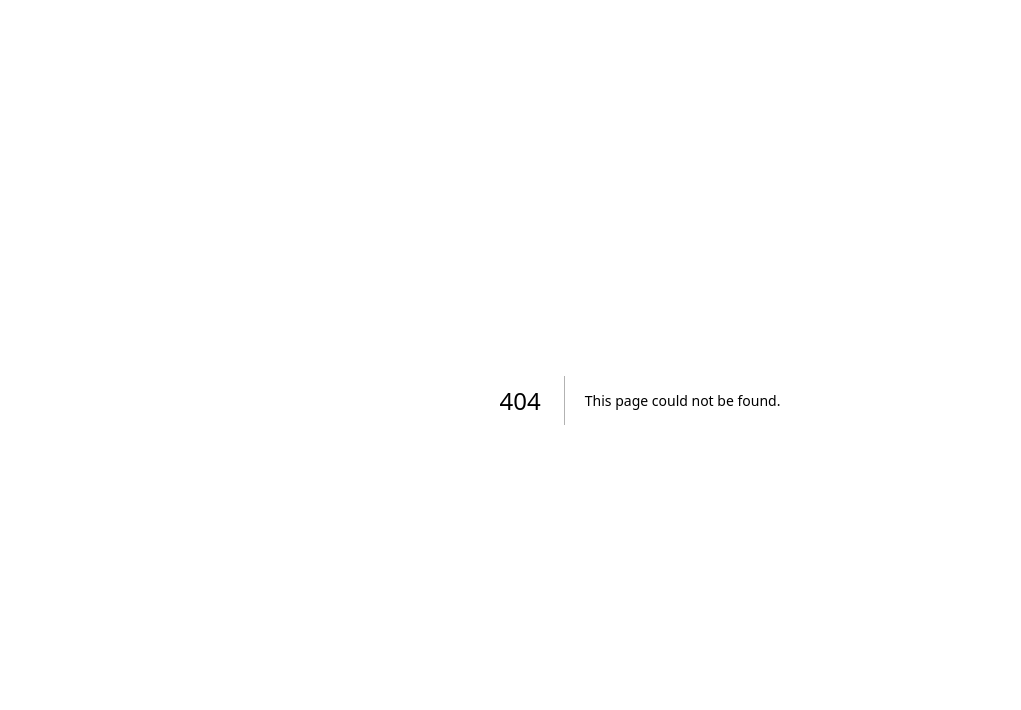
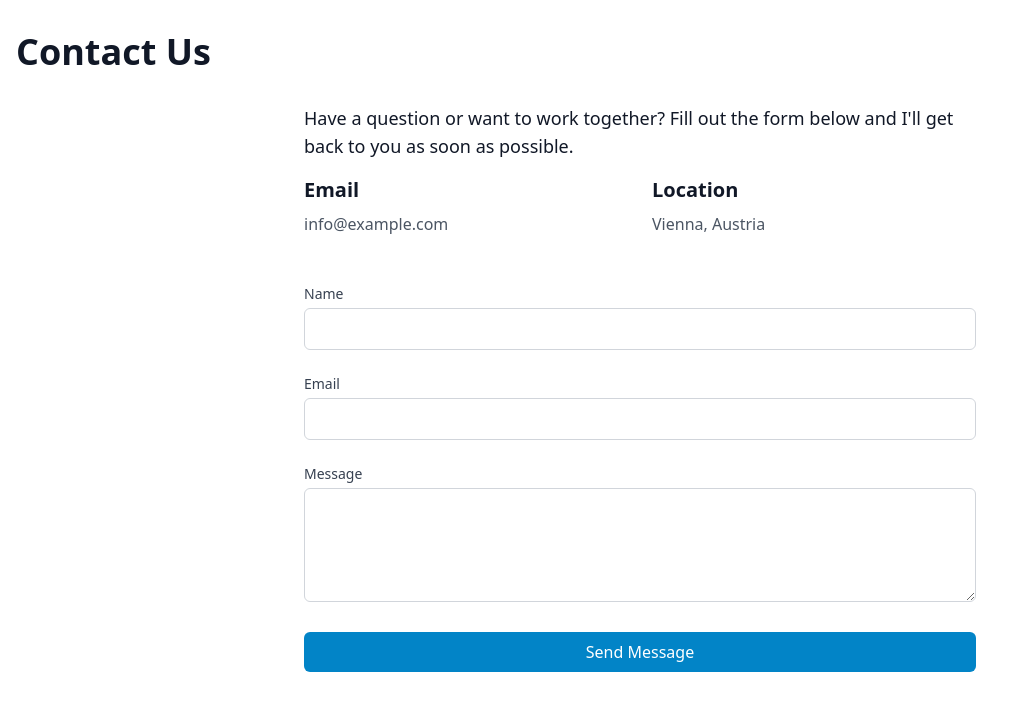
Before and after one commit to felixrueckl/website-test, a Next.js app: page /contact in a window 1280 px wide. Before the commit this address had no page. Shown: the top 710 px of the page, without its empty margins (0-1021 px from the left). Built offline with nearby package versions, Linux system fonts and the light colour scheme.

Commit message:
Add contact page and ContactForm component

```diff
--- /dev/null
+++ b/src/app/contact/page.tsx
@@ -0,0 +1,31 @@
+import { ContactForm } from '@/components/contact/ContactForm';
+
+export default function ContactPage() {
+  return (
+    <div className="container mx-auto px-4 py-8">
+      <h1 className="text-4xl font-bold mb-8">Contact Us</h1>
+
+      <div className="max-w-2xl mx-auto">
+        <div className="mb-8">
+          <p className="text-lg mb-4">
+            Have a question or want to work together? Fill out the form below and I'll get back to you
+            as soon as possible.
+          </p>
+
+          <div className="grid grid-cols-1 md:grid-cols-2 gap-6 mb-8">
+            <div>
+              <h3 className="text-xl font-semibold mb-2">Email</h3>
+              <p className="text-gray-600">info@example.com</p>
+            </div>
+            <div>
+              <h3 className="text-xl font-semibold mb-2">Location</h3>
+              <p className="text-gray-600">Vienna, Austria</p>
+            </div>
+          </div>
+        </div>
+
+        <ContactForm />
+      </div>
+    </div>
+  );
+}
--- /dev/null
+++ b/src/components/contact/ContactForm.tsx
@@ -0,0 +1,59 @@
+import { FormEvent } from 'react';
+
+export function ContactForm() {
+  const handleSubmit = (e: FormEvent) => {
+    e.preventDefault();
+    // Handle form submission
+    console.log('Form submitted');
+  };
+
+  return (
+    <form onSubmit={handleSubmit} className="space-y-6">
+      <div>
+        <label htmlFor="name" className="block text-sm font-medium text-gray-700 mb-1">
+          Name
+        </label>
+        <input
+          type="text"
+          id="name"
+          name="name"
+          required
+          className="w-full px-4 py-2 border border-gray-300 rounded-md focus:ring-primary-500 focus:border-primary-500"
+        />
+      </div>
+
+      <div>
+        <label htmlFor="email" className="block text-sm font-medium text-gray-700 mb-1">
+          Email
+        </label>
+        <input
+          type="email"
+          id="email"
+          name="email"
+          required
+          className="w-full px-4 py-2 border border-gray-300 rounded-md focus:ring-primary-500 focus:border-primary-500"
+        />
+      </div>
+
+      <div>
+        <label htmlFor="message" className="block text-sm font-medium text-gray-700 mb-1">
+          Message
+        </label>
+        <textarea
+          id="message"
+          name="message"
+          rows={4}
+          required
+          className="w-full px-4 py-2 border border-gray-300 rounded-md focus:ring-primary-500 focus:border-primary-500"
+        ></textarea>
+      </div>
+
+      <button
+        type="submit"
+        className="w-full bg-primary-600 text-white py-2 px-4 rounded-md hover:bg-primary-700 transition-colors"
+      >
+        Send Message
+      </button>
+    </form>
+  );
+}
```
